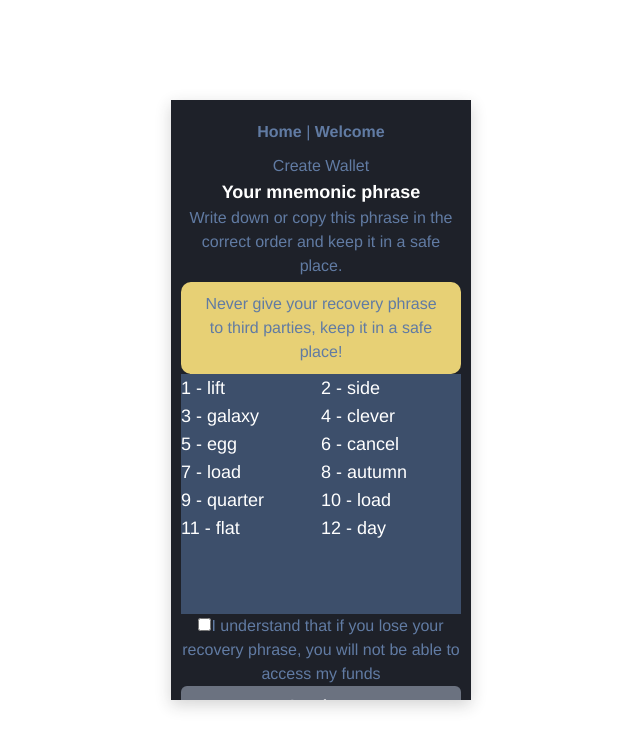
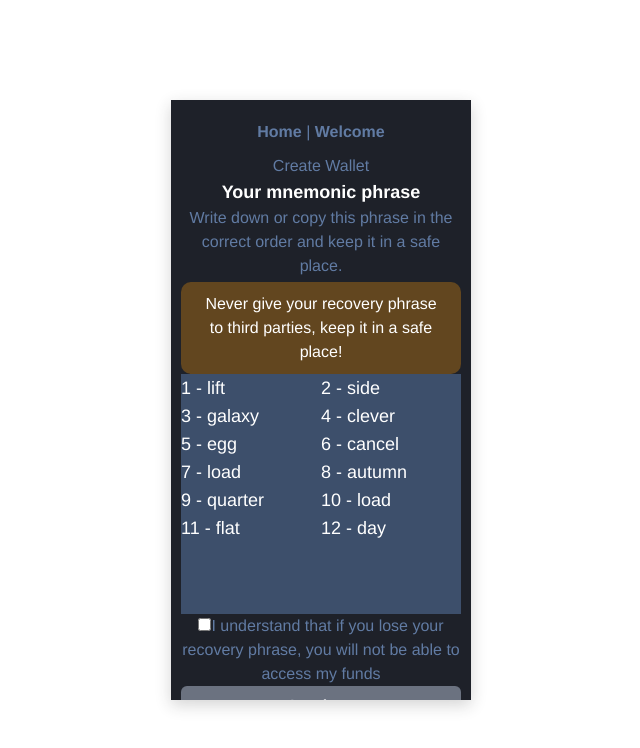
Before and after one commit to sarmatdev/1inch-extension, a Vue app: page /#/create-wallet in a window 1280 px wide. Shown: the top 748 px of the page, without its empty margins (319-959 px from the left). Built offline with nearby package versions, Linux system fonts and the light colour scheme.

Commit message:
fix: colors

```diff
--- a/src/components/base/BaseWarning.vue
+++ b/src/components/base/BaseWarning.vue
@@ -15,7 +15,8 @@ export default defineComponent({
 <style lang="scss">
 .base-warning {
   padding: 10px 20px;
-  background-color: rgb(231, 208, 117);
+  background-color: rgba(255, 156, 8, 0.3);
+  color: #fff;
   border-radius: 10px;
 }
 </style>
```
